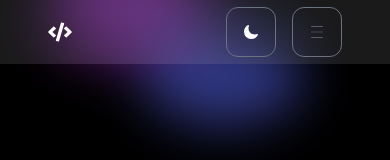
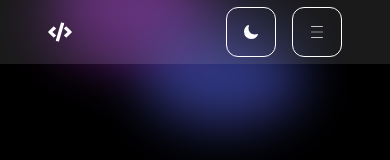
Before and after one commit to yysrll/personal_nextjs, a Next.js app: page / in a window 390 px wide. Shown: the top 160 px of the page. Built offline with nearby package versions, Linux system fonts and the light colour scheme.

Commit message:
fix: appbar border color

```diff
--- a/components/ThemeSwitcher.tsx
+++ b/components/ThemeSwitcher.tsx
@@ -9,7 +9,7 @@ export default function ThemeSwitcher() {
 
   return (
     <div
-      className="ml-3 flex justify-center rounded-xl border border-gray-500 p-4"
+      className="ml-3 flex justify-center rounded-xl border border-black dark:border-white p-4"
       onClick={() => {
         if (theme === "dark") {
           return setTheme("light");
--- a/components/TopNav.tsx
+++ b/components/TopNav.tsx
@@ -23,15 +23,15 @@ export default function TopNav() {
         <div className="flex gap-4">
           <ThemeSwitcher />
           <div
-            className="rounded-xl border border-gray-500 p-4 md:hidden"
+            className="rounded-xl border border-black p-4 dark:border-white md:hidden"
             onClick={() => {
               isOpen(!open);
             }}
           >
             {open ? (
-              <GoChevronDown className="text-gray-500" />
+              <GoChevronDown className="text-black dark:text-white" />
             ) : (
-              <CiMenuBurger className="text-gray-500" />
+              <CiMenuBurger className="text-black dark:text-white" />
             )}
           </div>
         </div>
```
